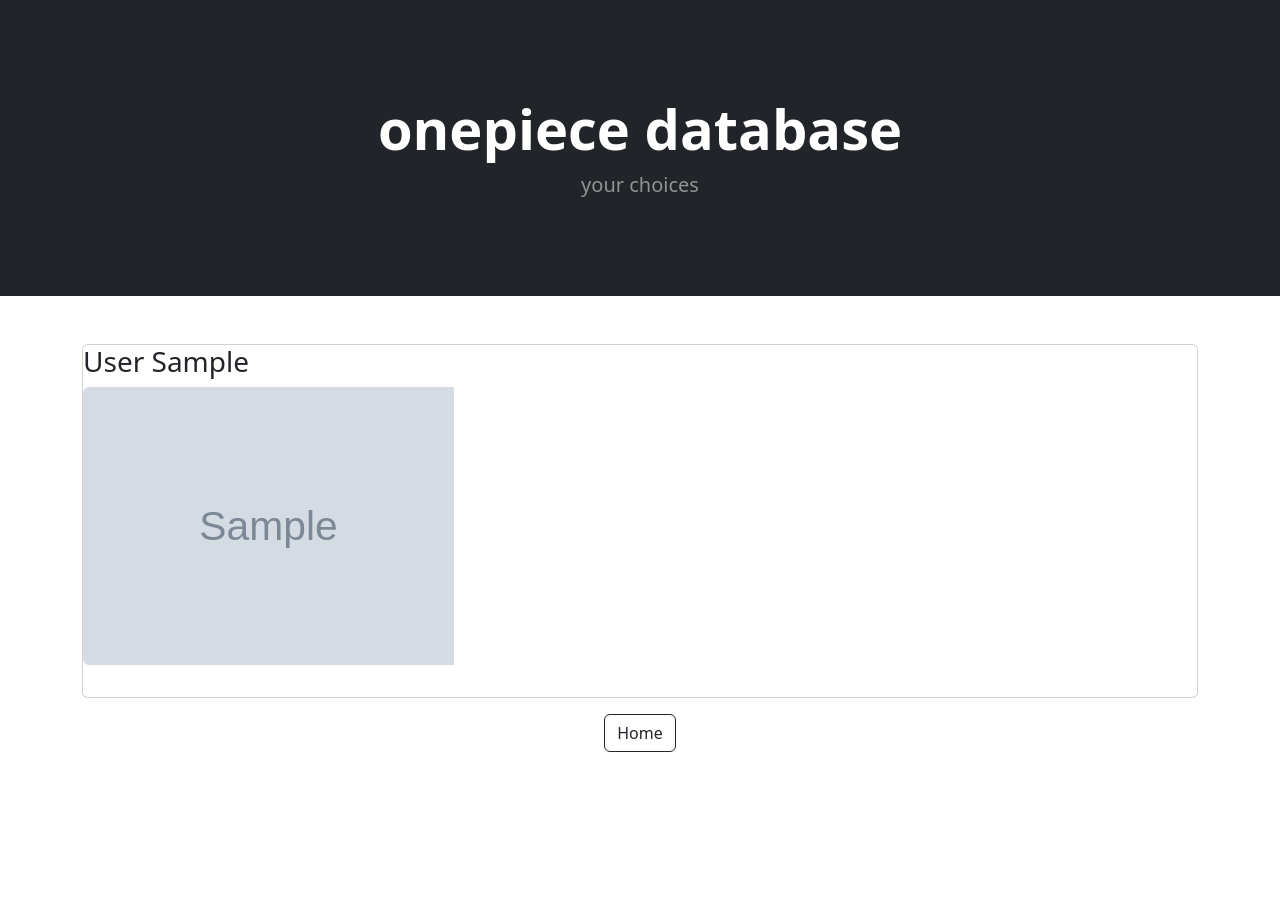
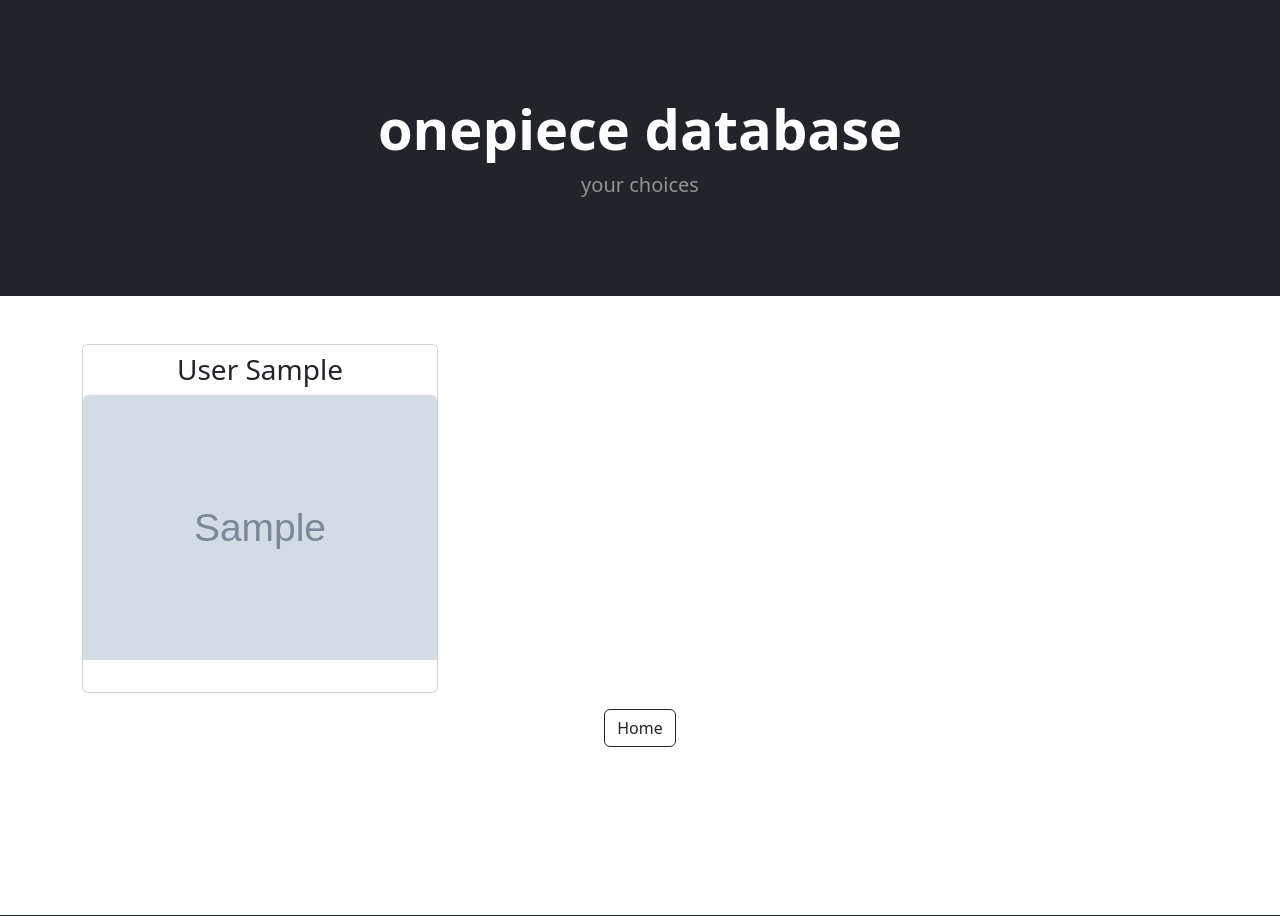
Before and after one commit to Amirrezasetayesh/way_of_the_django, a Django app: template part_tow/templates/choices_box.html in a window 1280 px wide. Shown: the part 57-973 px from the top of the page. Run offline with Django 3.2, Linux system fonts and the light colour scheme; the template is opened without the code that fills it: most values are stand-ins (such as "Sample title", 1, 10 or a date in 2020); grey boxes marked "Sample" are stand-in pictures; some libraries are stand-ins or nearby versions.

Commit message:
done for now i just want to fix my code

```diff
--- a/part_tow/templates/choices_box.html
+++ b/part_tow/templates/choices_box.html
@@ -14,23 +14,43 @@
 </header>
 <br>
 <br>
-{% for characters_data in box_character %}
-    <div class="container">
-        <div class="card mb-3">
-            <div class="row g-0">
-                <div class="col-md-4">
-                    <h3 class="card-title">{{ characters_data.Last_name }} {{ characters_data.First_name }}</h3>
-                    <img src="{{ characters_data.full_body_photo.url }}" class="img-fluid rounded-start" alt="...">
-                <div class="col-md-8">
-                    <div class="card-body d-flex flex-column" style="height: 100%;">
+<div class="container">
+    <div class="row g-4">
 
+        {% for characters_data in box_character %}
+            <div class="col-md-4">
+
+                <div class="card h-100">
+
+                    <h3 class="card-title text-center mt-2">
+                        {{ characters_data.Last_name }} {{ characters_data.First_name }}
+                    </h3>
+
+                    {% if characters_data.full_body_photo %}
+                        <img src="{{ characters_data.full_body_photo.url }}"
+                             class="card-img-top"
+                             alt="{{ characters_data.First_name }}">
+                    {% endif %}
+
+                    <div class="card-body">
+                        <p class="card-text">
+                            {% for key,value in quantities.items %}
+                                {% if key == character_data.id|slugify %}
+                                    {{ value }}
+
+                                {% endif%}
+                            {% endfor %}
+
+                        </p>
                     </div>
-                    </div>
+
                 </div>
+
             </div>
-        </div>
+        {% endfor %}
+
     </div>
-{% endfor %}
+</div>
 <div class="text-center mt-3">
     <a href="{% url 'main_page' %}" class="btn btn-outline-dark">Home</a>
 </div>
```
Also changed, not shown: part_one/templates/info_of_characters.html (+5 -9 lines), db.sqlite3.
